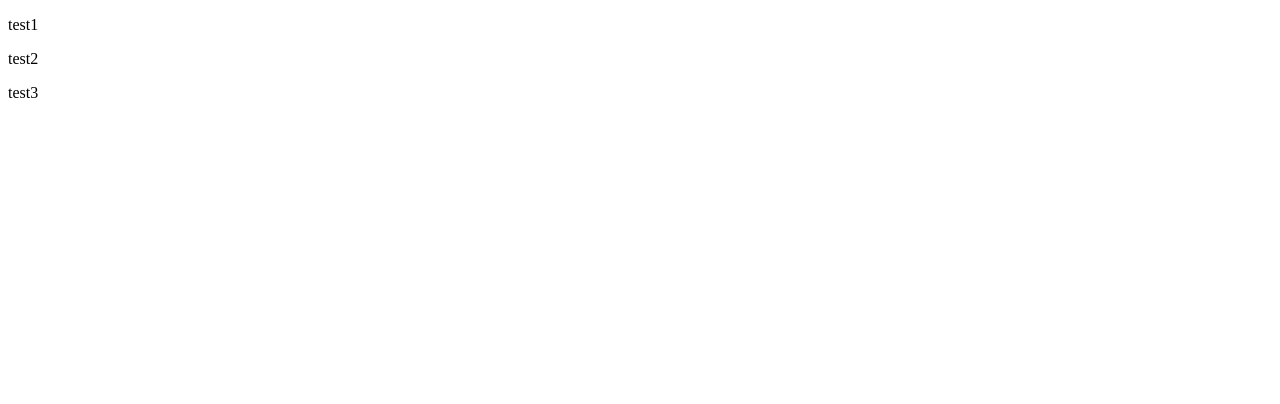
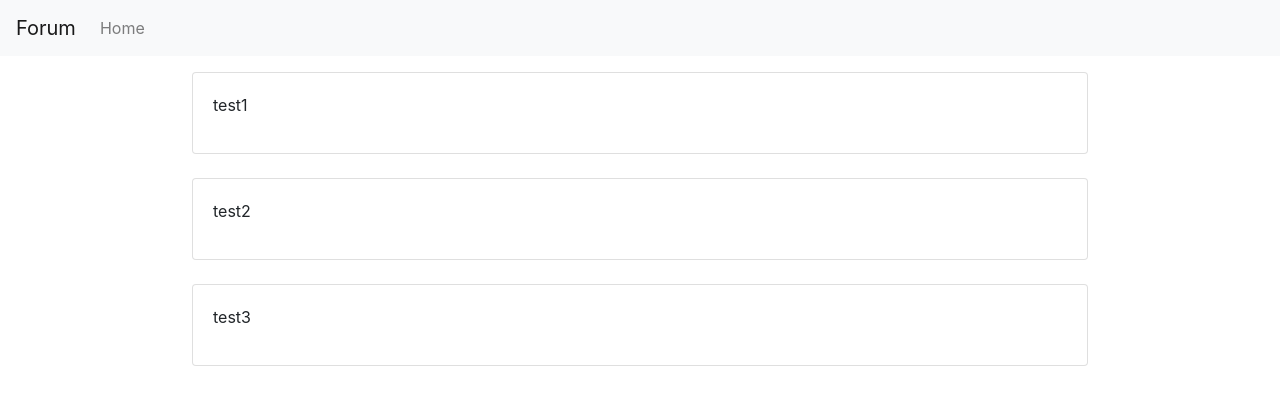
Before and after one commit to devmatt829/react-forum, a React (Create React App) app in the folder client/: page / in a window 1280 px wide. Shown: the top 404 px of the page. Built offline with nearby package versions, Linux system fonts and the light colour scheme.

Commit message:
Added react router, navbar, and styling

```diff
--- a/client/src/Components/App.js
+++ /dev/null
@@ -1,31 +0,0 @@
-import React from 'react';
-import Post from './Post.js';
-
-export default class App extends React.Component {
-	constructor (props) {
-		super(props);
-		this.state = {
-			posts: [{ text: 'test1' }, { text: 'test2' }, { text: 'test3' }]
-		};
-	}
-
-	async componentDidMount () {
-		// fetch data from server here
-	}
-
-	render () {
-		console.log(this.state.posts);
-		return (
-			<div>
-				{this.state.posts ?
-					(
-						this.state.posts.map((d, idx) => { return <Post key = {idx} text = {d.text}/>; })
-					) :
-					(
-						<p>loading</p>
-					)
-				}
-			</div>
-		);
-	}
-}
--- /dev/null
+++ b/client/src/Components/App/App.js
@@ -0,0 +1,31 @@
+import React, { useState, useEffect } from 'react';
+import Post from '../Post/Post.js';
+import NavbarComponent from '../Navbar/Navbar.js';
+import 'bootstrap/dist/css/bootstrap.css';
+
+const App = () => {
+	const [posts, setPosts] = useState([]);
+
+	useEffect(() => {
+		//get post data from server here
+		setPosts([{text:"test1"},{text:"test2"},{text:"test3"}]);
+	}, []);
+
+	return (
+		<div>
+			<NavbarComponent/>
+			<div className = "d-flex flex-column" style = {{"alignItems":"center"}}>
+				{posts ?
+					(
+						posts.map((d, idx) => { return <Post key = {idx} text = {d.text}/>; })
+					) :
+					(
+						<p>loading</p>
+					)
+				}
+			</div>
+		</div>
+	);
+};
+
+export default App;
--- /dev/null
+++ b/client/src/Components/Navbar/Navbar.js
@@ -0,0 +1,19 @@
+import React from 'react';
+import { Navbar, Nav } from 'react-bootstrap';
+import 'bootstrap/dist/css/bootstrap.css';
+
+const NavbarComponent = () => {
+	return (
+		<Navbar bg="light" expand="lg">
+			<Navbar.Brand href="#home">Forum</Navbar.Brand>
+			<Navbar.Toggle aria-controls="basic-navbar-nav" />
+			<Navbar.Collapse id="basic-navbar-nav">
+				<Nav className="mr-auto">
+					<Nav.Link href="/">Home</Nav.Link>
+				</Nav>
+			</Navbar.Collapse>
+		</Navbar>
+	);
+};
+
+export default NavbarComponent;
--- a/client/src/Components/Post.js
+++ /dev/null
@@ -1,11 +0,0 @@
-import React from 'react';
-
-export default class Post extends React.Component {
-	render () {
-		return (
-			<div className="post">
-				<p>{this.props.text}</p>
-			</div>
-		);
-	}
-}
--- /dev/null
+++ b/client/src/Components/Post/Post.js
@@ -0,0 +1,14 @@
+import React from 'react';
+import 'bootstrap/dist/css/bootstrap.css';
+
+const Post = (props) => {
+	return (
+		<div className="post card mb-2" style = {{"width":"70%", "margin":"1em"}}>
+			<div class = "card-body">
+				<p>{props.text}</p>
+			</div>
+		</div>
+	);
+};
+
+export default Post;
--- a/client/src/index.js
+++ b/client/src/index.js
@@ -1,4 +1,14 @@
-import App from './Components/App.js';
+import App from './Components/App/App.js';
 import ReactDOM from 'react-dom';
+import { Link, BrowserRouter as Router, Route } from "react-router-dom";
 
-ReactDOM.render(<App/>, document.getElementById('root'));
+const AppRouter = () => {
+	return (
+		<>
+			<Router>
+				<Route exact path="/" component={App} />
+			</Router>
+		</>
+	);
+};
+ReactDOM.render(<AppRouter/>, document.getElementById('root'));
--- a/package.json
+++ b/package.json
@@ -5,7 +5,7 @@
   "main": "index.js",
   "scripts": {
     "test": "echo \"Error: no test specified\" && exit 1",
-    "startserver": "nodemon index.js"
+    "start": "nodemon index.js"
   },
   "keywords": [],
   "author": "",
```
Also changed, not shown: client/package.json (+17 -8 lines), 1 other file (tests, documents, lock files or other folders).
